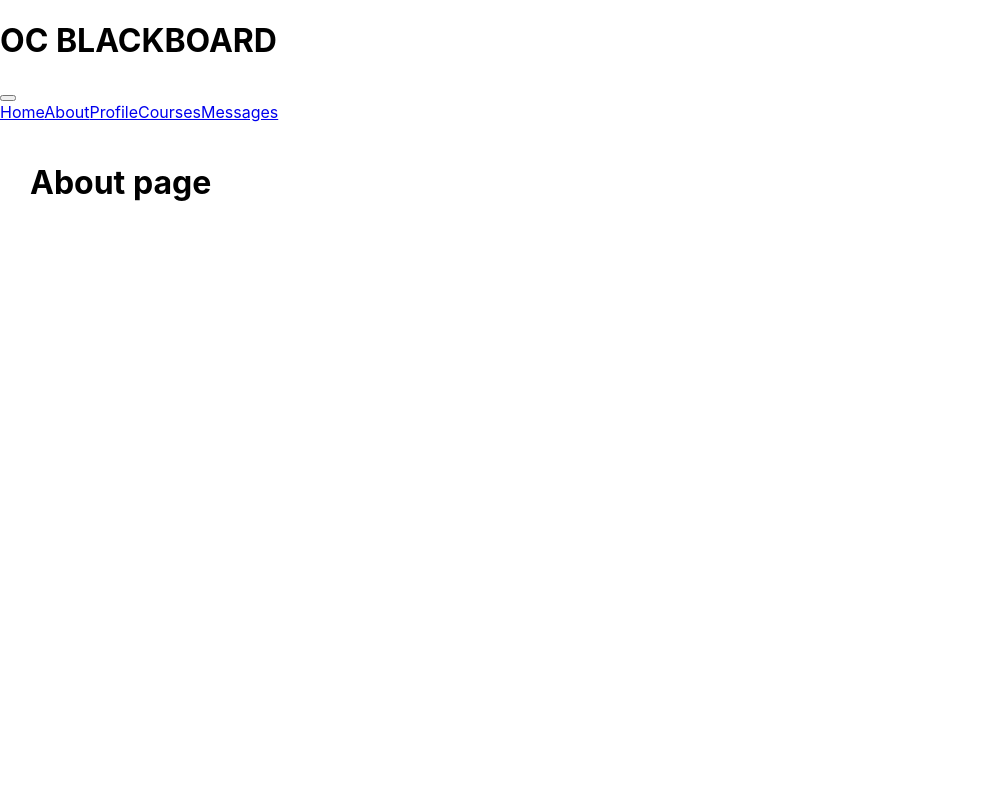
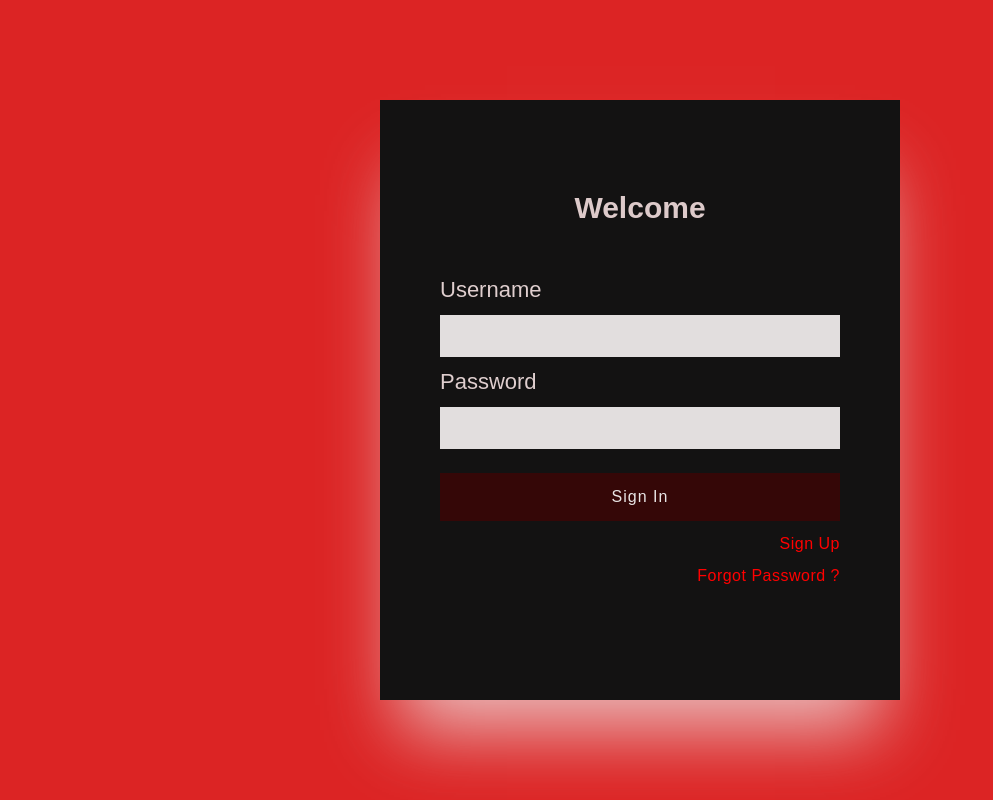
Before and after one commit to logan-giese/whiteboard-course-management, a React (Create React App) app: page /about in a window 1280 px wide. Shown: the whole page, without its empty margins (0-993 px from the left). Built offline with nearby package versions, Linux system fonts and the light colour scheme; no server answers; the HTML template or start-up script is replaced by a standard one.

Commit message:
Login int
Login integration version 2

```diff
--- a/src/App.css
+++ b/src/App.css
@@ -1,44 +1,110 @@
-.App {
-  text-align: center;
+* {
+  box-sizing: border-box;
+  margin: 0;
+  padding: 0;
+  font-family: "Nunito", sans-serif;
+
 }
 
-.App-logo {
-  height: 40vmin;
-  pointer-events: none;
+button {
+  border: none;
+  outline: none;
+  width: 100%;
+  padding: 15px 0;
+  transition: 0.4s;
+  color: rgb(233, 229, 229);
+  font-size: 16px;
+  letter-spacing: 1px;
+  background:#350707;
+  cursor: pointer;
 }
 
-@media (prefers-reduced-motion: no-preference) {
-  .App-logo {
-    animation: App-logo-spin infinite 20s linear;
-  }
+.login {
+  width: 100%;
+  min-height: 100vh;
+  padding: 0 20px;
+  background: #DC2424;  /* fallback for old browsers */
+  display: flex;
+}
+.head{
+  color:#ddcaca;
+  font-size: 30px;
+  margin-bottom: 40px;
 }
 
-.App-header {
-  background-color: #282c34;
-  min-height: 100vh;
+.login .loginContainer {
+  padding: 60px;
+  margin: auto;
+  width: 100%;
+  max-width: 520px;
+  min-height: 600px;
   display: flex;
   flex-direction: column;
-  align-items: center;
   justify-content: center;
-  font-size: calc(10px + 2vmin);
-  color: white;
+  background: rgb(19, 18, 18);
+  box-shadow: 0 50px 70px -20px rgba(238, 226, 226, 0.8);
+  transition: 0.6s;
 }
 
-.App-link {
-  color: #61dafb;
+
+.login .loginContainer label {
+  color:#dfcece;
+  margin: 14px 0;
+  display: block;
+  font-size: 22px;
+  line-height: 1;
 }
 
-@keyframes App-logo-spin {
-  from {
-    transform: rotate(0deg);
-  }
-  to {
-    transform: rotate(360deg);
-  }
+.login .loginContainer input {
+  width: 100%;
+  border: none;
+  outline: none;
+  font-size: 19px;
+  padding: 10px;
+  background: rgba(255, 251, 251, 0.877);
+  color: rgb(34, 33, 33);
+  letter-spacing: 1px;
 }
 
-/* General app styling */
+.login .loginContainer .btnContainer {
+  width: 100%;
+  padding: 24px 0;
+}
 
-.content {
-    padding:20px 30px;
+.login .loginContainer .btnContainer p {
+  margin: 14px 0 0 0;
+  text-align: right;
+  color: whitesmoke;
 }
+
+.login .loginContainer .btnContainer p span {
+  color:red;
+  font-weight: 500;
+  letter-spacing: 0.5px;
+  margin-left: 5px;
+  cursor: pointer;
+  transition: all 400ms ease-in-out;
+}
+
+.login .loginContainer .btnContainer p span:hover {
+  color: red;
+}
+
+.login .loginContainer .errorMsg {
+  color: red;
+  font-size: 16px;
+}
+
+.resetbtn{
+  margin-bottom: 20px;
+  margin-top: 20px;
+}
+
+button:hover{
+  background: #DC2424;  /* fallback for old browsers */
+  background: -webkit-linear-gradient(to right, #4A569D, #DC2424);  /* Chrome 10-25, Safari 5.1-6 */
+  background: linear-gradient(to right, #4A569D, #DC2424); /* W3C, IE 10+/ Edge, Firefox 16+, Chrome 26+, Opera 12+, Safari 7+ */
+
+  color: white;
+
+}
--- a/src/App.js
+++ b/src/App.js
@@ -1,34 +1,154 @@
-import React from 'react';
+import React, {useEffect, useState} from 'react';
+import fire from "./services/firebase";
+import Login from"./Login"
+import Dashboard from './Dashboard'
 import './App.css';
-import {BrowserRouter, Route, Switch} from 'react-router-dom';
-import * as ReactBootStrap from 'react-bootstrap'
-import About from './components/About'
-import Profile from './components/Profile'
-import Courses from './components/Courses'
-import Messages from './components/Messages'
-import Home from './components/Home'
-import ServiceTestPage from './components/test/ServiceTestPage'
-import {Navigation} from './components/Navigation'
-import logo from './logo.svg';
 
-function App() {
+const App = () => {
+  const [user, setUser] = useState('');
+  const [email, setEmail] = useState('');
+  const [password, setPassword] = useState('');
+  const [forgotPassword, setForgotPassword] = useState(false);
+  const [confirmPassword, setConfirmPassword] = useState('');
+  const [emailError, setEmailError] = useState('');
+  const [passwordError, setPasswordError] = useState('');
+  const [confirmPasswordError, setConfirmPasswordError] = useState('');
+  const [hasAccount, setHasAccount] = useState(true);
+  const [loading, setLoading] = useState(false);
+
+
+
+  const clearInputs = () =>{
+    setEmail('');
+    setPassword('');
+    setConfirmPassword('')
+  }
+  const clearErrors = () =>{
+    setEmailError('');
+    setPasswordError('');
+    setConfirmPasswordError('')
+  }
+const handleLogin = () =>{
+  setLoading(true)
+  clearErrors();
+  fire
+  .auth()
+  .signInWithEmailAndPassword(email, password).then((user)=>{
+    setLoading(false)
+    setUser(user)
+    clearInputs()
+  })
+  .catch(err =>{
+    setLoading(false)
+    switch(err.code){
+      case "auth/invalid-email":
+      case "auth/user-disabled":
+      case "auth/user-not-found":
+      setEmailError(err.message);
+      break;
+      case "auth/wrong-password":
+        setPasswordError(err.message);
+        break;
+    }
+  });
+
+
+}
+
+const validateConfirmPassword=(password,confirmPassword )=>{
+  if(password==confirmPassword){
+    return true
+  }
+  else{
+    setConfirmPasswordError("Password doesn't match")
+    return false
+  }
+}
+
+const handlesignUp = () =>{
+  setLoading(true)
+  if(!(validateConfirmPassword(password, confirmPassword))){
+    setLoading(false)
+    return
+  }
+  clearErrors();
+  fire
+  .auth()
+  .createUserWithEmailAndPassword(email, password).then((user)=>{
+    setLoading(false)
+    setUser(user)
+    clearInputs()
+  })
+  .catch(err =>{
+    setLoading(false)
+    switch(err.code){
+      case "auth/email-already-in-use":
+      case "auth/invalid-email":
+      setEmailError(err.message);
+      break;
+      case "auth/weak-password":
+        setPasswordError(err.message);
+        break;
+    }
+  });
+
+
+}
+
+const resetPassword=(email)=>{
+  setLoading(true)
+   return fire.auth().sendPasswordResetEmail(email).then(()=>{
+    clearErrors()
+    clearInputs()
+    setLoading(false)
+  })
+}
+const handleLogout = ()=>{
+  fire.auth().signOut();
+};
+const authListener = ()=>{
+  fire.auth().onAuthStateChanged((user) => {
+    if(user){
+      clearInputs();
+   setUser(user);
+    }
+    else{
+      setUser("");
+    }
+  });
+}
+useEffect(() => {
+  authListener();
+},[]);
   return (
- <BrowserRouter>
- <div className = "Container">
- {/* <img src={logo} className ="App-logo" alt ="logo" /> */}
-   <h1 className = "m-3 d-flex justify-content-center">OC BLACKBOARD</h1>
-
-   <Navigation/>
-   <Switch>
-     <Route path='/' component={Home} exact />
-     <Route path='/about' component={About} />
-     <Route path='/profile' component={Profile} />
-     <Route path='/courses' component={Courses} />
-     <Route path ='/messages' component ={Messages}/>
-     <Route path='/service-tests' component={ServiceTestPage} />
-   </Switch>
- </div>
- </BrowserRouter>
+    <div className = "App">
+      {user ? (
+        <Dashboard handleLogout={handleLogout} />
+      ) : (
+     <Login
+     email = {email}
+     setEmail = {setEmail}
+     password = {password}
+     setPassword = {setPassword}
+     handleLogin = {handleLogin}
+     handlesignUp = {handlesignUp}
+     hasAccount = {hasAccount}
+     setHasAccount = {setHasAccount}
+     emailError = {emailError}
+     passwordError = {passwordError}
+     confirmPassword={confirmPassword}
+     setConfirmPassword={setConfirmPassword}
+     confirmPasswordError={confirmPasswordError}
+     forgotPassword={forgotPassword}
+     setForgotPassword={setForgotPassword}
+     resetPassword={resetPassword}
+     loading={loading}
+     setLoading={setLoading}
+     user={user}
+     setUser={setUser}
+     />
+      )}
+    </div>
   );
 }
 
--- /dev/null
+++ b/src/Dashboard.js
@@ -0,0 +1,36 @@
+import React from 'react';
+import './App.css';
+import {BrowserRouter, Route, Switch} from 'react-router-dom';
+import * as ReactBootStrap from 'react-bootstrap'
+import About from './components/About'
+import Profile from './components/Profile'
+import Courses from './components/Courses'
+import Messages from './components/Messages'
+import Home from './components/Home'
+import ServiceTestPage from './components/test/ServiceTestPage'
+import {Navigation} from './components/Navigation'
+import logo from './logo.svg';
+
+function App({handleLogout}) {
+  return (
+ <BrowserRouter>
+ <div className = "Container">
+ {/* <img src={logo} className ="App-logo" alt ="logo" /> */}
+   <h1 className = "m-3 d-flex justify-content-center">OC BLACKBOARD</h1>
+   <button onClick={handleLogout} >Logout</button>
+   <Navigation/>
+   <div className = "route">
+   <Switch>
+     <Route path='/' component={Home} exact />
+     <Route path='/about' component={About} />
+     <Route path='/profile' component={Profile} />
+     <Route path='/courses' component={Courses} />
+     <Route path ='/messages' component ={Messages}/>
+     <Route path='/service-tests' component={ServiceTestPage} />
+   </Switch>
+ </div>
+ </div>
+ </BrowserRouter>
+  );
+}
+export default App;
--- /dev/null
+++ b/src/Login.js
@@ -0,0 +1,113 @@
+import React, { useState } from "react";
+const Login = (props) => {
+  const {
+    email,
+    setEmail,
+    confirmPassword,
+    setConfirmPassword,
+    confirmPasswordError,
+    password,
+    setPassword,
+    forgotPassword,
+    setForgotPassword,
+    handleLogin,
+    handlesignUp,
+    hasAccount,
+    setHasAccount,
+    emailError,
+    passwordError,
+    resetPassword,
+    loading,
+    setLoading,
+    user,
+    setUser
+  } = props;
+
+  return (
+    <section className="login">
+      <div className="loginContainer">
+        <h1 className="head" align="center">
+          Welcome{" "}
+        </h1>
+        <label>Username</label>
+        <input
+          type="text"
+          autoFocus
+          required
+          value={email}
+          onChange={(e) => setEmail(e.target.value)}
+        />
+        <p className="errorMsg">{emailError}</p>
+        {forgotPassword ? (
+          <div>
+            <button className="resetbtn" onClick={() => resetPassword(email)}>
+              {loading ? "Sending email.." : "Reset"}
+            </button>
+            <button onClick={() => setForgotPassword(!setForgotPassword)}>
+              Back
+            </button>
+          </div>
+        ) : (
+          <div>
+            <label>Password</label>
+            <input
+              type="password"
+              required
+              value={password}
+              onChange={(e) => setPassword(e.target.value)}
+            />
+            <p className="errorMsg">{passwordError}</p>
+            {hasAccount ? (
+              ""
+            ) : (
+              <div className="confirmPassword">
+                <label>Confirm Password</label>
+                <input
+                  type="password"
+                  required
+                  value={confirmPassword}
+                  onChange={(e) => setConfirmPassword(e.target.value)}
+                />
+                <p className="errorMsg">{confirmPasswordError}</p>
+              </div>
+            )}
+            <div className="btnContainer">
+              {hasAccount ? (
+                <>
+                  <button onClick={handleLogin}>
+                    {loading ? "Signing in.." : "Sign In"}
+                  </button>
+                  <p>
+                    {" "}
+                    <span onClick={() => setHasAccount(!hasAccount)}>
+                      Sign Up
+                    </span>
+                  </p>
+                  <p>
+                    <span onClick={() => setForgotPassword(!forgotPassword)}>
+                      Forgot Password ?
+                    </span>
+                  </p>
+                </>
+              ) : (
+                <>
+                  <button onClick={handlesignUp}>
+                    {loading ? "Creating Account.." : "Sign Up"}
+                  </button>
+                  <p>
+                    {" "}
+                    Already have an account ?
+                    <span onClick={() => setHasAccount(!hasAccount)}>
+                      Sign In
+                    </span>
+                  </p>
+                </>
+              )}
+            </div>
+          </div>
+        )}
+      </div>
+    </section>
+  );
+};
+export default Login;
--- a/src/services/firebase.js
+++ b/src/services/firebase.js
@@ -1,19 +1,21 @@
-// Import Firebase dependencies
-import firebase from "firebase/app";
+import firebase from 'firebase';
 import "firebase/firestore";
-//import "firebase/auth";
 
-// Firebase configuration (required to connect)
-const firebaseConfig = {
+  // Web app's Firebase configuration
+  var firebaseConfig = {
+
     apiKey: "AIzaSyDwpAGRWo_GikLeCdhRPbxJBm1g-uwIq_M",
     authDomain: "whiteboard-course-management.firebaseapp.com",
     projectId: "whiteboard-course-management",
     storageBucket: "whiteboard-course-management.appspot.com",
     messagingSenderId: "215690108847",
     appId: "1:215690108847:web:bcfbccc0fd574d4c05195a"
+
   };
 
+
+
   // Initialize Firebase
-firebase.initializeApp(firebaseConfig);
+  const fire = firebase.initializeApp(firebaseConfig);
 
-export default firebase;
+  export default fire;
```
Lines whose indentation alone changed are shown as unchanged.
